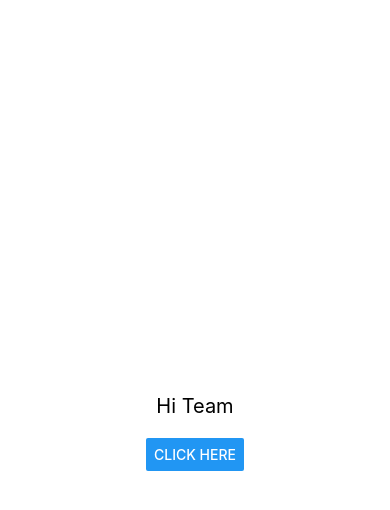
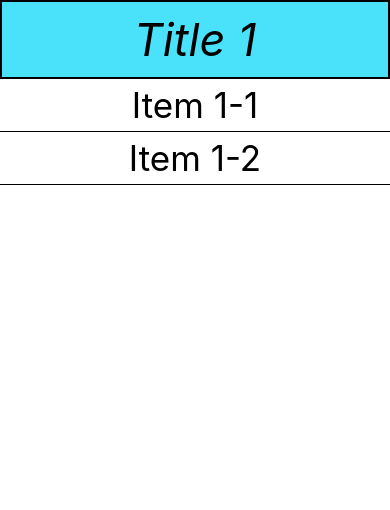
Before and after one commit to peddiraju11/ReactNative_Sample, a React Native app: screen / in a window 390 px wide. Shown: the top 510 px of the page. Built offline with nearby package versions, Linux system fonts and the light colour scheme.

Commit message:
Worked on sectionlist task

```diff
--- a/App.js
+++ b/App.js
@@ -1,33 +1,79 @@
-import React from 'react';
+import React, { useState } from 'react';
 import {
-  StyleSheet, View, Text, Button, Linking
+  StyleSheet, View, Text, SectionList, RefreshControl
 } from 'react-native';
 
 const App = () => {
+
+  const [Sections, setSections] = useState([
+    {
+      title: 'Title 1',
+      data: ['Item 1-1', 'Item 1-2'],
+    },
+  ]);
+
+  const [isRefreshing, setRefresh] = useState(false)
+
+  const clickOnRefresh = () => {
+    setRefresh(true)
+    const sectionLenght = Sections.length + 1
+    setSections([...Sections,
+    {
+      title: 'Title ' + sectionLenght,
+      data: ['Item  ' + sectionLenght + '-1', 'Item  ' + sectionLenght + '-2']
+    }
+    ])
+    setRefresh(false)
+  }
   return (
-    <View style={styles.body}>
-      <Text style={styles.text}>Hi Team</Text>
-      <Button style={styles.button} title='Click Here' onPress={() => { Linking.openURL("https://www.youtube.com") }}></Button>
-    </View>
+    <SectionList
+      keyExtractor={(item, index) => index}
+      sections={Sections}
+      renderItem={({ item }) => (
+        <View style={styles.item}>
+          <Text style={styles.text_item}>{item}</Text>
+        </View >
+      )}
+      renderSectionHeader={({ section }) => (
+        <View style={styles.header}>
+          <Text style={styles.text_header}>{section.title}</Text>
+        </View >
+      )}
+      refreshControl={
+        <RefreshControl
+          refreshing={isRefreshing}
+          onRefresh={clickOnRefresh}
+        />
+      }
+
+    />
   );
 };
 
 const styles = StyleSheet.create({
 
-  body: {
-    backgroundColor: '#ffffff',
+  header: {
+    backgroundColor: '#4ae1fa',
     justifyContent: 'center',
     alignItems: 'center',
-    flex: 1
+    borderWidth: 2,
   },
-  text: {
+  item: {
+    borderBottomWidth: 1,
+    justifyContent: 'center',
+    alignItems: 'center',
+  },
+  text_header: {
     color: '#000000',
-    fontSize: 20,
-    margin: 20,
+    fontSize: 45,
+    fontStyle: 'italic',
+    margin: 10,
   },
-  button: {
-    margin: 20,
-  }
+  text_item: {
+    color: '#000000',
+    fontSize: 35,
+    margin: 5,
+  },
 
 });
 
```
